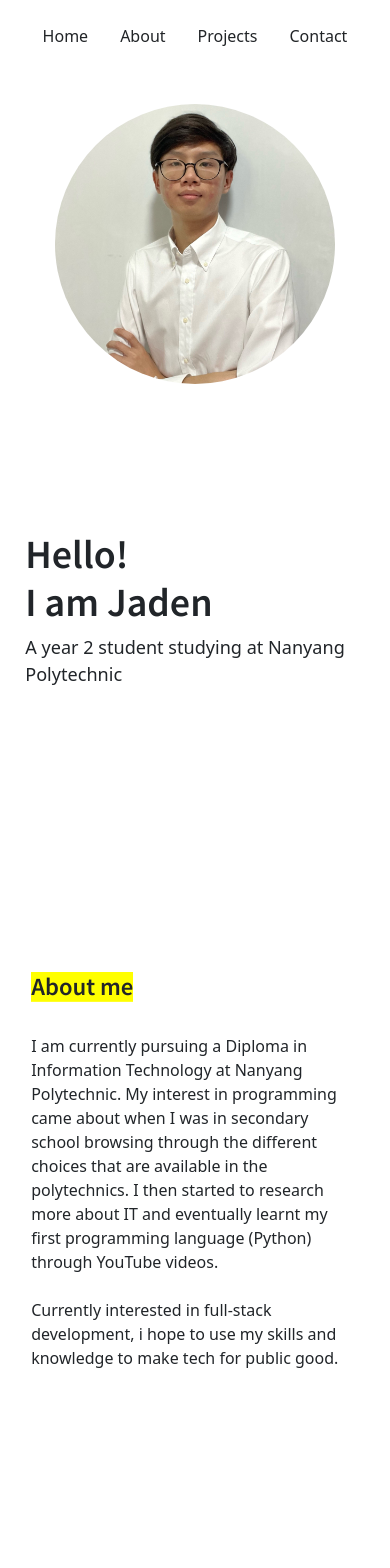
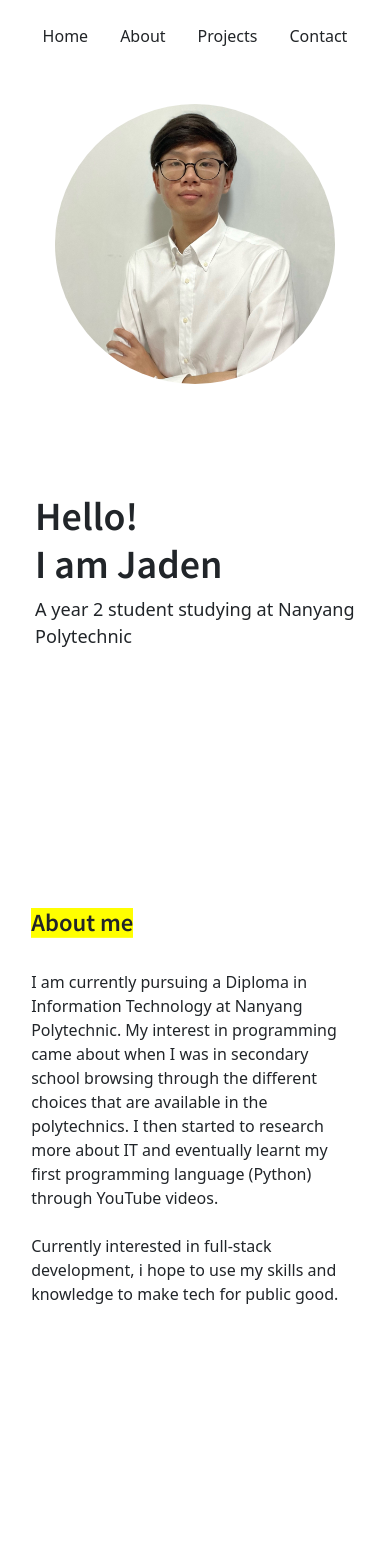
Before and after one commit to jadenlohh/portfolio-v1, a React (Create React App) app: page / in a window 390 px wide. Shown: the top 1568 px of the page. Built offline with nearby package versions, Linux system fonts and the light colour scheme; no server answers.

Commit message:
fix: optimised mobile view

```diff
--- a/src/App.css
+++ b/src/App.css
@@ -23,7 +23,6 @@ body {
     /* background-image: url(./Images/dd.png); */
     background-repeat: no-repeat;
     color: #212427;
-    overflow-x: hidden;
 }
 
 h2 {
@@ -66,7 +65,8 @@ h2 {
 
 .main {
     height: calc(100vh - var(--navbar-height));
-    margin-top: 3rem !important;
+    padding-top: 3rem;
+    margin: auto !important;
 }
 
 .main .text {
@@ -189,14 +189,10 @@ h2 {
         display: none !important;
     }
 
-    .main {
-        margin-top: 3rem !important;
-    }
-
     .main .text {
         order: 2;
         padding: 9%;
-        margin-top: -10%;
+        margin-top: -18%;
     }
 
     .main h1 {
@@ -217,8 +213,8 @@ h2 {
     }
 
     #about {
-        height: 100vh;
-        padding-top: 5rem;
+        height: 85vh;
+        padding-top: 4rem;
     }
 
     #about p {
```
